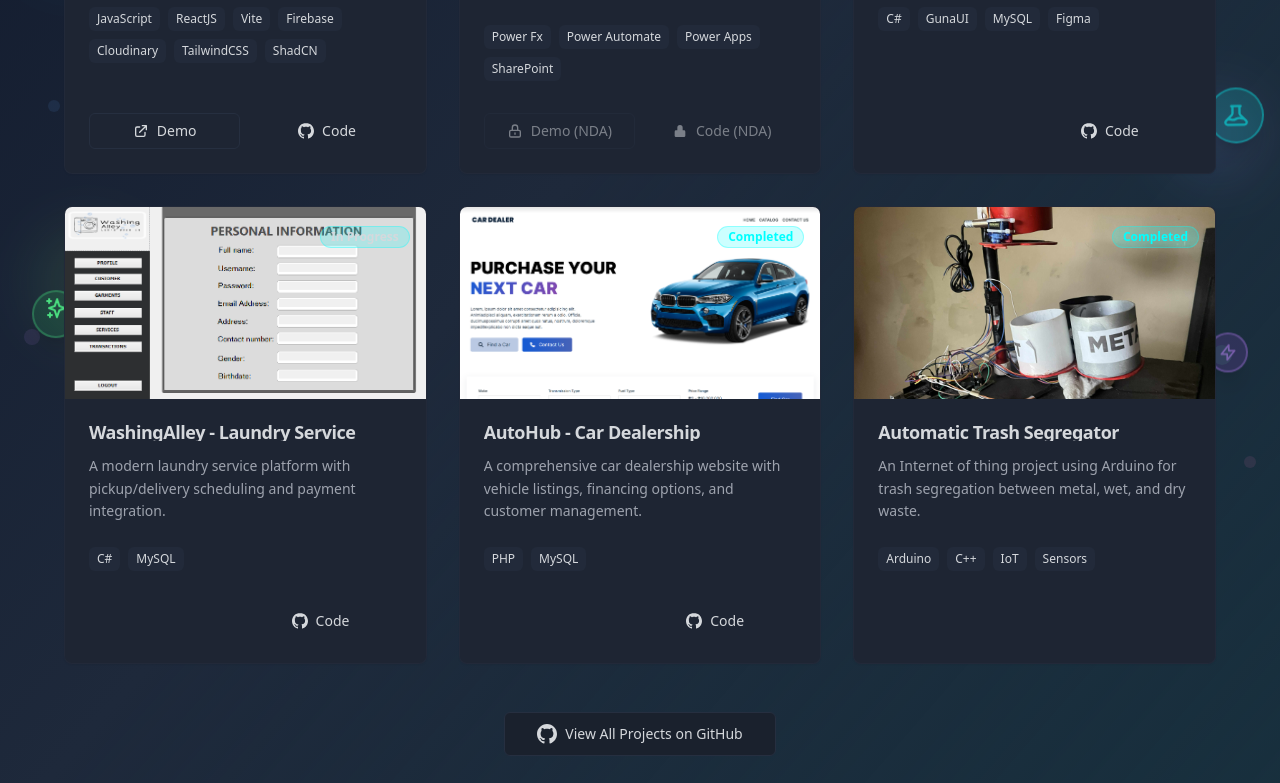
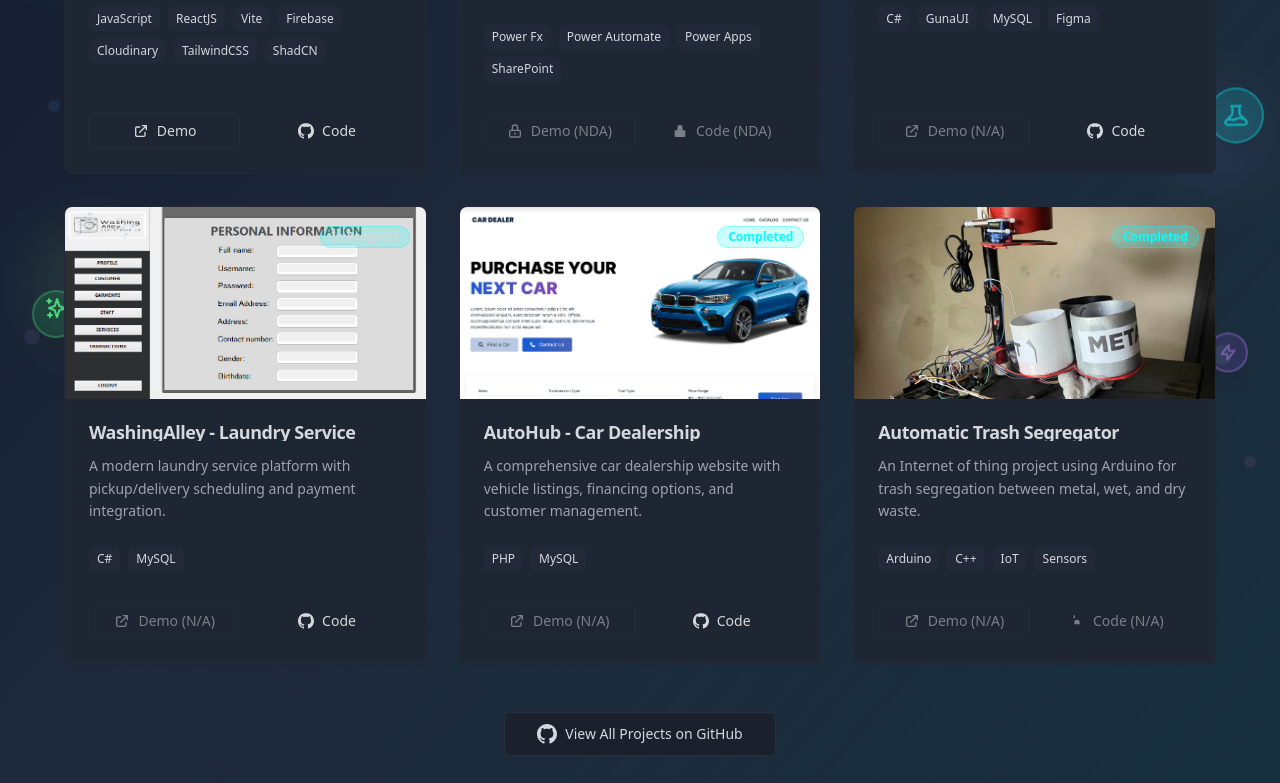
Before and after one commit to z4ynu/z4ynu-online-portfolio, a React (Vite) app: page / in a window 1280 px wide. Shown: the part 4156-4939 px from the top of the page. Built offline with nearby package versions, Linux system fonts and the light colour scheme.

Commit message:
locked demo links for projects with no demos

```diff
--- a/src/components/Projects.jsx
+++ b/src/components/Projects.jsx
@@ -295,7 +295,28 @@ const Projects = () => {
                       Demo (NDA)
                     </Button>
                   ) : (
-                    <div className="flex-1"></div>
+                    <Button
+                      variant="outline"
+                      size="sm"
+                      className="flex-1 bg-transparent opacity-50 cursor-not-allowed"
+                      disabled
+                      title="Demo not available"
+                    >
+                      <svg
+                        className="w-4 h-4 mr-2"
+                        fill="none"
+                        stroke="currentColor"
+                        viewBox="0 0 24 24"
+                      >
+                        <path
+                          strokeLinecap="round"
+                          strokeLinejoin="round"
+                          strokeWidth={2}
+                          d="M10 6H6a2 2 0 00-2 2v10a2 2 0 002 2h10a2 2 0 002-2v-4M14 4h6m0 0v6m0-6L10 14"
+                        />
+                      </svg>
+                      Demo (N/A)
+                    </Button>
                   )}
                   {project.links.github ? (
                     <Button
@@ -336,7 +357,27 @@ const Projects = () => {
                       Code (NDA)
                     </Button>
                   ) : (
-                    <div className="flex-1"></div>
+                    <Button
+                      variant="ghost"
+                      size="sm"
+                      className="flex-1 opacity-50 cursor-not-allowed"
+                      disabled
+                      title="Code not available"
+                    >
+                      <svg
+                        className="w-4 h-4 mr-2"
+                        fill="currentColor"
+                        viewBox="0 0 24 24"
+                      >
+                        <path
+                          strokeLinecap="round"
+                          strokeLinejoin="round"
+                          strokeWidth={2}
+                          d="M8 14v3h8v-3a3 3 0 10-8 0zM7 7V4a1 1 0 012 0v3a1 1 0 11-2 0z"
+                        />
+                      </svg>
+                      Code (N/A)
+                    </Button>
                   )}
                 </div>
               </CardContent>
```
